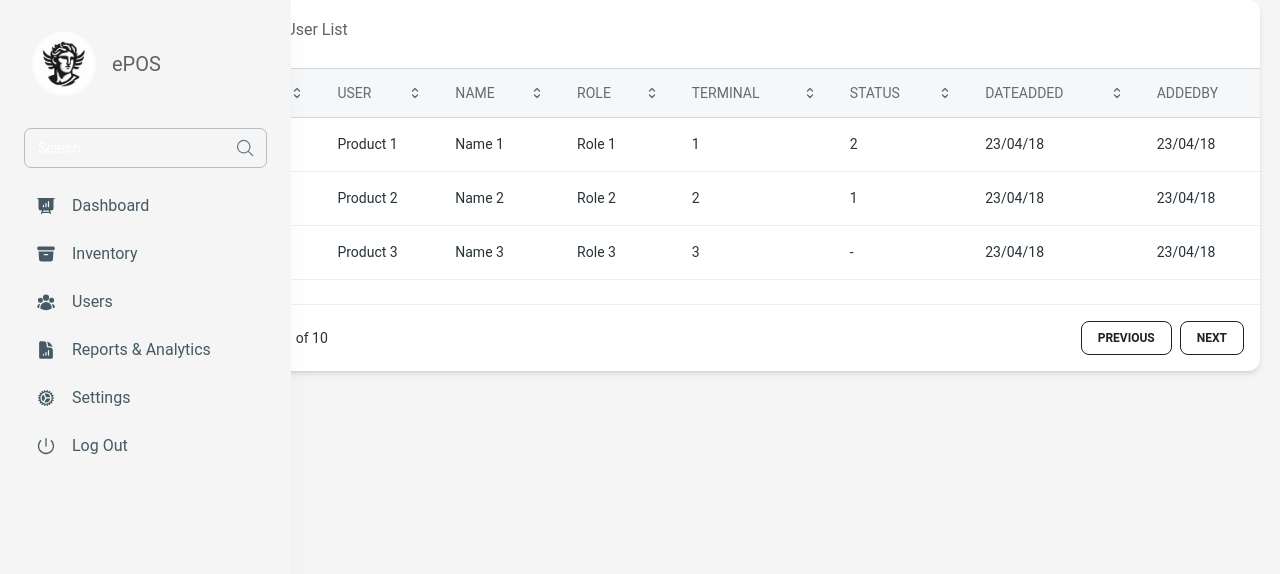
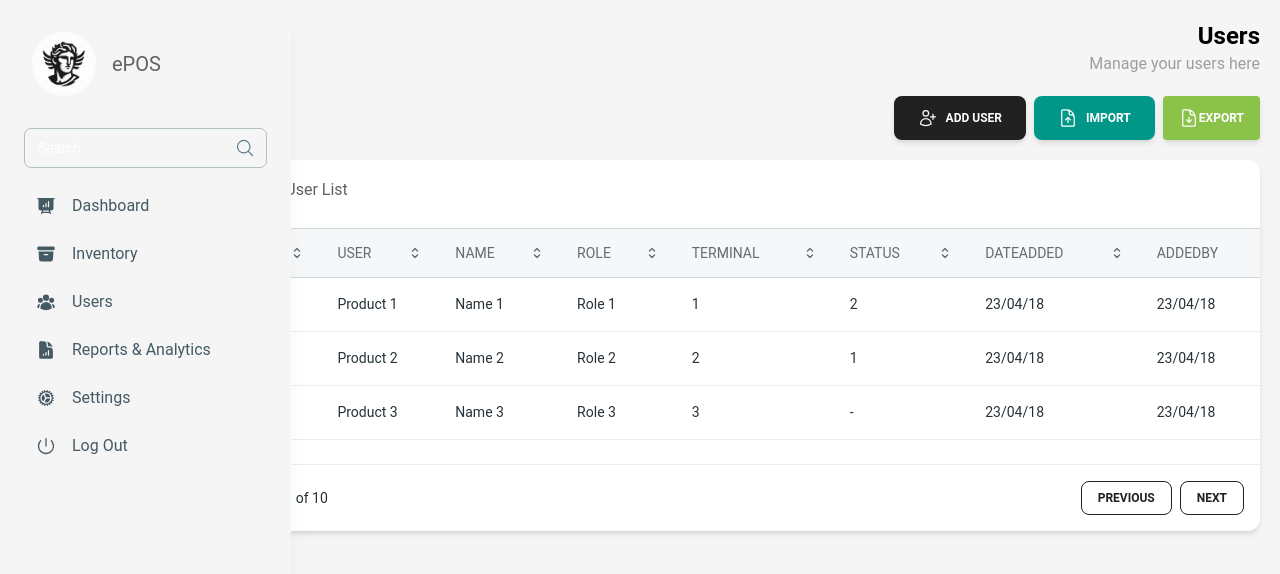
Before and after one commit to pearljan08/pos-web, a React (Vite) app: page /admin/users in a window 1280 px wide. Shown: the top 574 px of the page. Built offline with nearby package versions, Linux system fonts and the light colour scheme.

Commit message:
added route navigation

```diff
--- a/src/components/SideBarList.tsx
+++ b/src/components/SideBarList.tsx
@@ -7,6 +7,7 @@ import {
 } from "@material-tailwind/react"
 import * as iconSolid from "@heroicons/react/24/solid"
 import * as iconOutline from "@heroicons/react/24/outline"
+import { NavLink } from "react-router-dom";
 
 const SideBarList = () => {
 
@@ -14,22 +15,26 @@ const SideBarList = () => {
         {
             id: 1,
             title: "Dashboard",
-            icon: <iconSolid.PresentationChartBarIcon />
+            icon: <iconSolid.PresentationChartBarIcon />,
+            link: "/admin/"
         },
         {
             id: 2,
             title: "Inventory",
-            icon: <iconSolid.ArchiveBoxIcon />
+            icon: <iconSolid.ArchiveBoxIcon />,
+            link: "/admin/inventory"
         },
         {
             id: 3,
             title: "Users",
-            icon: <iconSolid.UserGroupIcon />
+            icon: <iconSolid.UserGroupIcon />,
+            link: "/admin/users"
         },
         {
             id: 5,
             title: "Reports & Analytics",
-            icon: <iconSolid.DocumentChartBarIcon />
+            icon: <iconSolid.DocumentChartBarIcon />,
+            link: "/admin/reports"
         }
     ];
 
@@ -42,7 +47,7 @@ const SideBarList = () => {
                         <ListItemPrefix className="h-5 w-5">
                             {menu.icon}
                         </ListItemPrefix>
-                        {menu.title}
+                        <NavLink to={menu.link} end>{menu.title}</NavLink>
                     </ListItem>
                 ))
             }
--- a/src/pages/admin/Inventory.tsx
+++ b/src/pages/admin/Inventory.tsx
@@ -77,6 +77,10 @@ const Inventory = () => {
     return (
         <div className="bg-gray-100 min-w-screen min-h-screen">
           {/* <SideNav/> */}
+          <div className="flex flex-col items-end p-5 pb-1">
+            <h1 className="text-2xl font-bold">Inventory</h1>
+            <p className="text-gray-500">Manage your inventory here</p>
+          </div>
           <div className='grid grid-cols-6'>
             <div></div>
             <div className='col-span-5'>
--- a/src/pages/admin/Users.tsx
+++ b/src/pages/admin/Users.tsx
@@ -1,6 +1,9 @@
-import { RectangleStackIcon } from '@heroicons/react/24/outline';
-import React from 'react'
+import { DocumentArrowDownIcon } from '@heroicons/react/24/outline';
+import { UserGroupIcon } from '@heroicons/react/24/solid';
 import { Table } from '../../components/Table';
+import { Button } from '@material-tailwind/react';
+import { DocumentArrowUpIcon } from '@heroicons/react/24/outline';
+import { UserPlusIcon } from '@heroicons/react/24/outline';
 
 const Users = () => {
     const TABLE_HEAD = ["id", "user", "name", "role", "terminal", "status","dateAdded", "addedBy"];
@@ -41,11 +44,20 @@ const Users = () => {
   return (
     <>
       <div className="bg-gray-100 min-w-screen min-h-screen">
+        <div className="flex flex-col items-end p-5">
+            <h1 className="text-2xl font-bold">Users</h1>
+            <p className="text-gray-500">Manage your users here</p>
+            <div className="flex gap-2 mt-5">
+                <Button className="flex flex-row items-center text-white gap-2"><UserPlusIcon className="w-5 h-5"/>Add User</Button>
+                <Button className="flex flex-row items-center bg-teal-500 gap-2"><DocumentArrowUpIcon className="w-5 h-5"/>Import</Button>
+                <Button className="flex flex-row items-center bg-light-green-500 px-4 py-2 rounded"><DocumentArrowDownIcon className="w-5 h-5"/>Export</Button>
+            </div>
+        </div>
         <div className="grid grid-cols-6">
             <div></div>
             <div className='col-span-5'>
                 <section className="m-5 mt-0">
-                    <Table header={TABLE_HEAD} data={TABLE_ROWS} title="User List" titleIcon={<RectangleStackIcon className="w-7 h-7"/>}/>
+                    <Table header={TABLE_HEAD} data={TABLE_ROWS} title="User List" titleIcon={<UserGroupIcon className="w-7 h-7"/>}/>
                 </section>
             </div>
         </div>
```
